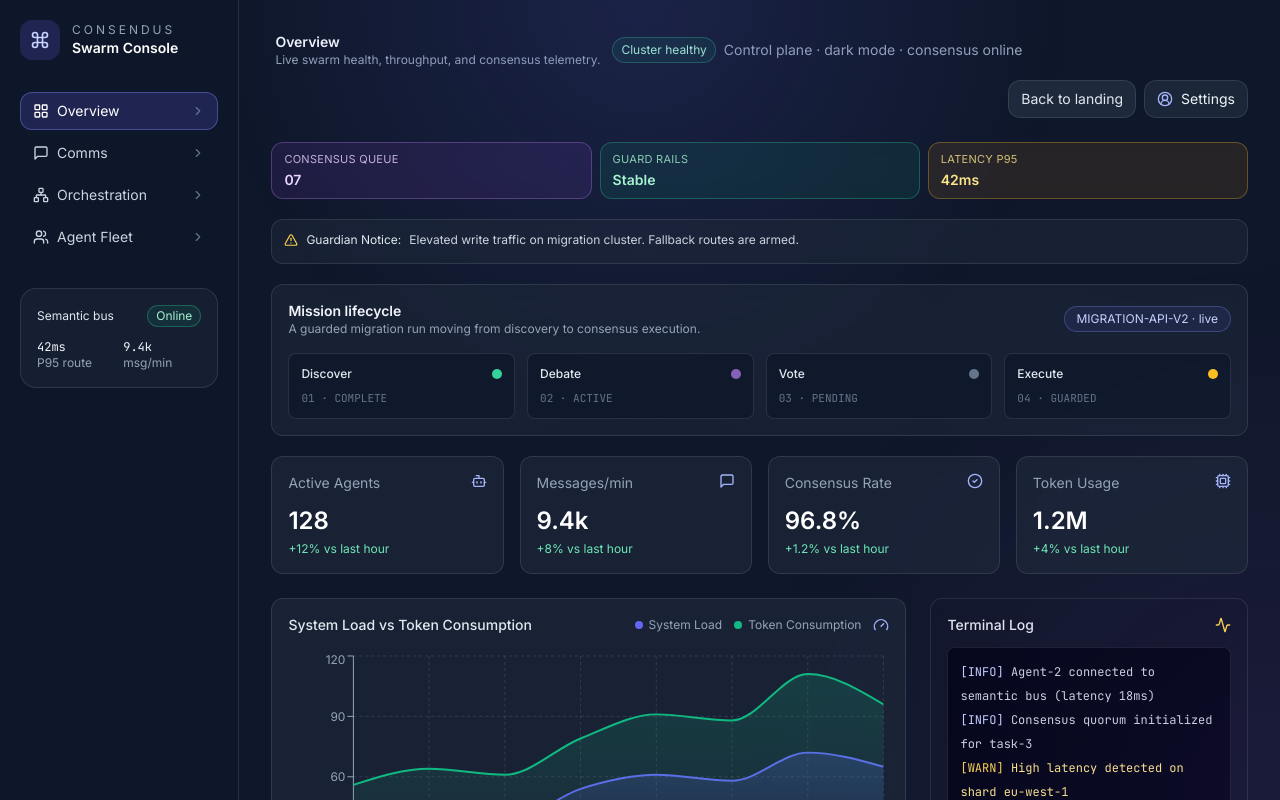
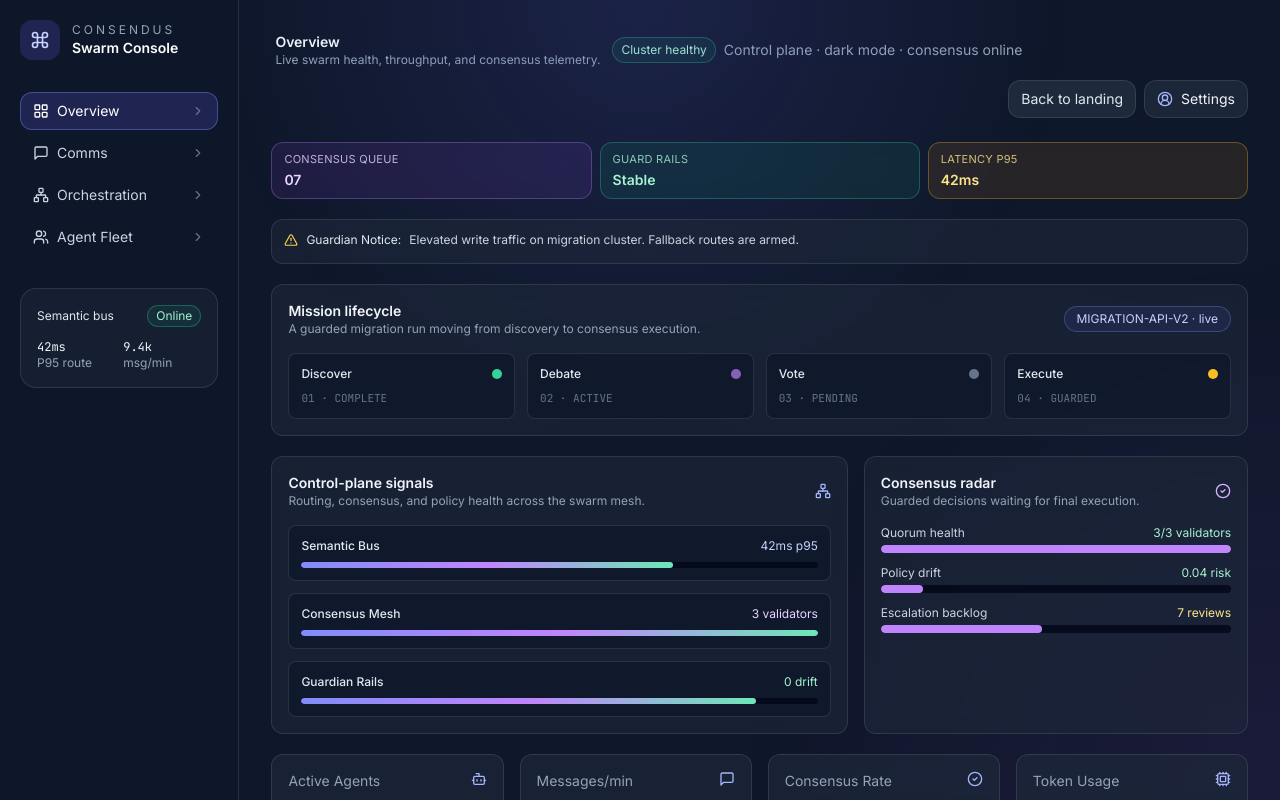
Before and after one commit to march-dave/react-next-anycase, a Next.js app: page /consendus in a window 1280 px wide. Both pictures are taken after a click on the button "Access Console". Shown: the top 800 px of the page. Built offline with nearby package versions, Linux system fonts and the light colour scheme.

Commit message:
Enhance Consendus overview telemetry

```diff
--- a/pages/consendus.js
+++ b/pages/consendus.js
@@ -595,6 +595,54 @@ export default function Consendus() {
                   <p className="mt-2 font-mono text-[11px] uppercase text-slate-500">0{index + 1} · {step.status}</p>
                 </div>
               ))}
+            </div>
+          </section>
+
+          <section className="mb-5 grid gap-4 lg:grid-cols-[1.2fr_0.8fr]">
+            <div className="rounded-xl border border-white/10 bg-slate-800/60 p-4 backdrop-blur">
+              <div className="flex items-center justify-between">
+                <div>
+                  <p className="text-sm font-semibold text-slate-100">Control-plane signals</p>
+                  <p className="text-xs text-slate-400">Routing, consensus, and policy health across the swarm mesh.</p>
+                </div>
+                <Network className="h-4 w-4 text-indigo-300" />
+              </div>
+              <div className="mt-4 space-y-3">
+                {controlPlaneSignals.map((signal) => (
+                  <div key={signal.label} className="rounded-lg border border-white/10 bg-slate-900/70 p-3">
+                    <div className="mb-2 flex items-center justify-between text-xs">
+                      <span className="font-medium text-slate-200">{signal.label}</span>
+                      <span className={signal.tone}>{signal.value}</span>
+                    </div>
+                    <div className="h-1.5 overflow-hidden rounded-full bg-slate-950/80">
+                      <div className="h-full rounded-full bg-gradient-to-r from-indigo-400 via-purple-400 to-emerald-300" style={{ width: signal.bar }} />
+                    </div>
+                  </div>
+                ))}
+              </div>
+            </div>
+
+            <div className="rounded-xl border border-white/10 bg-slate-800/60 p-4 backdrop-blur">
+              <div className="flex items-center justify-between">
+                <div>
+                  <p className="text-sm font-semibold text-slate-100">Consensus radar</p>
+                  <p className="text-xs text-slate-400">Guarded decisions waiting for final execution.</p>
+                </div>
+                <CheckCircle2 className="h-4 w-4 text-purple-300" />
+              </div>
+              <div className="mt-4 space-y-3">
+                {consensusRadar.map((item) => (
+                  <div key={item.label}>
+                    <div className="mb-1 flex items-center justify-between text-xs">
+                      <span className="text-slate-300">{item.label}</span>
+                      <span className={item.tone}>{item.value}</span>
+                    </div>
+                    <div className="h-2 overflow-hidden rounded-full bg-slate-950/80">
+                      <div className="h-full rounded-full bg-purple-400" style={{ width: item.width }} />
+                    </div>
+                  </div>
+                ))}
+              </div>
             </div>
           </section>
 
```
